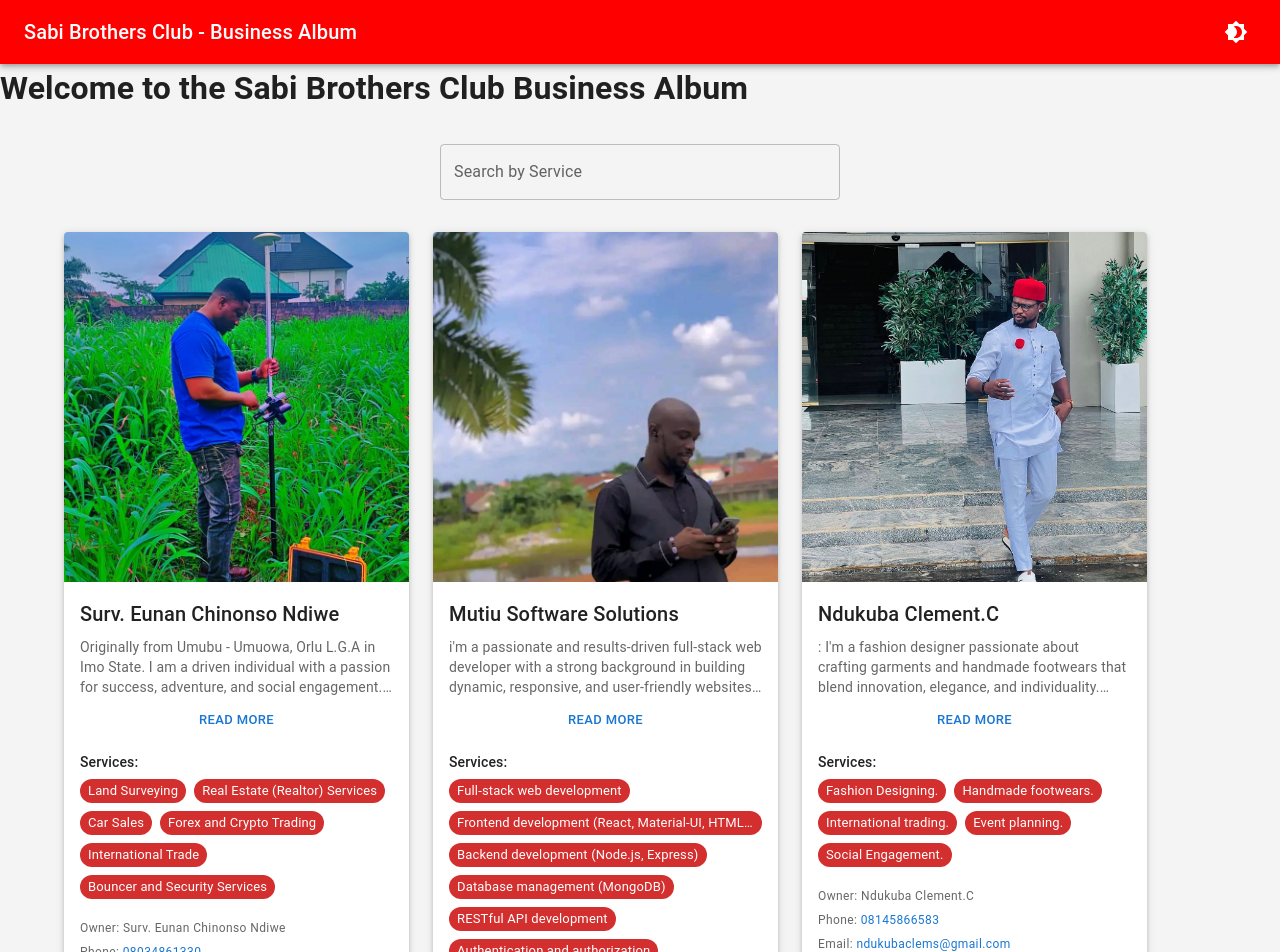
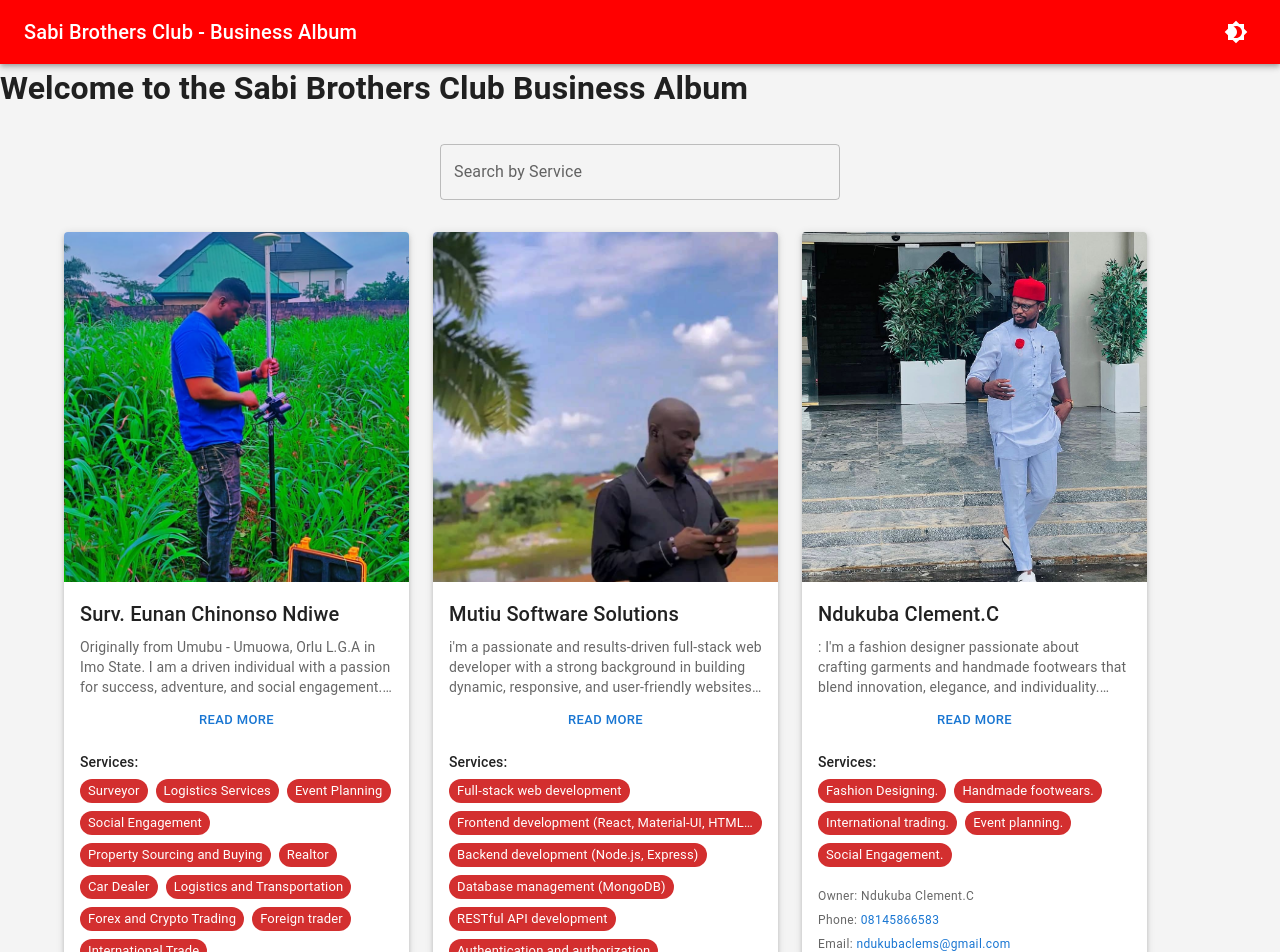
Before and after one commit to mutiu4luv/sabi-brothers-club-business-album, a React (Vite) app: page / in a window 1280 px wide. Shown: the top 952 px of the page. Built offline with nearby package versions, Linux system fonts and the light colour scheme; some icons are missing.

Commit message:
nonso ezege

```diff
--- a/src/component/landingPage/BusinessCard.jsx
+++ b/src/component/landingPage/BusinessCard.jsx
@@ -45,12 +45,18 @@
       owner: "Surv. Eunan Chinonso Ndiwe ",
       image: nonso,
       services: [
-        "Land Surveying",
-        "Real Estate (Realtor) Services",
-        "Car Sales",
+        "Surveyor",
+        "Logistics Services",
+        "Event Planning",
+        "Social Engagement",
+        "Property Sourcing and Buying",
+        "Realtor",
+        "Car Dealer",
+        "Logistics and Transportation",
         "Forex and Crypto Trading",
+        "Foreign trader ",
         "International Trade",
-        "Bouncer and Security Services",
+        "Security (Bouncer) services",
       ],
       phone: "08034861330",
       email: "Smitharmstrong92@gmail.com",
@@ -138,8 +144,8 @@
       id: 5,
       name: "Amaogu David Chibuzor, aka Macdavid Computers(Ezege 1) ",
       description:
-        "I am a passionate and versatile IT consultant with a strong background in both hardware and software support, offering practical solutions to everyday tech challenges. My expertise spans the sales and repair of laptops and essential accessories, ensuring clients get the best value and reliable service.Beyond technology, I am a gifted instrumentalist—proficient in playing the harmonica, konga, and piano. As a tenor singer with a flair for performance, I bring life to any gathering through music and rhythm, often pairing my sound with strategic dance expressions that captivate audiences. As a charismatic Master of Ceremonies (MC), I anchor events such as weddings, birthdays, and memorials with professionalism, humor, and presence ensuring that every moment remains unforgettable. Nicknamed (The Philosopher,) I am deeply curious about life, constantly in pursuit of truth, knowledge, and wisdom. This mindset also fuels my recent journey into the financial world, where I’m a new but enthusiastic learner in forex and cryptocurrency trading.Currently, I am expanding my skills in data analysis, driven by a desire to harness data for insights, storytelling, and decision-making in today's digital economy.Whether it's through technology, art, finance, or thought leadership I bring creativity, depth, and a learner’s spirit to every endeavor.",
-      owner: " Nwauba Kennedy Nnaemeka ",
+        "I am a passionate and versatile IT consultant with a strong background in both hardware and software support, offering practical solutions to everyday tech challenges. My expertise spans the sales and repair of laptops and essential accessories, ensuring clients get the best value and reliable service.Beyond technology, I am a gifted instrumentalist—proficient in playing the harmonica, konga, and piano. As a tenor singer with a flair for performance, I bring life to any gathering through music and rhythm, often pairing my sound with strategic dance expressions that captivate audiences. As a charismatic Master of Ceremonies (MC), I anchor events such as weddings, birthdays, and memorials with professionalism, humor, and presence ensuring that every moment remains unforgettable. Nicknamed (The Philosopher,) I am deeply curious about life, constantly in pursuit of truth, knowledge, and wisdom. This mindset also fuels my recent journey into the financial world, where I’m a new but enthusiastic learner in forex and cryptocurrency trading.Currently, I am expanding my skills in data analysis, driven by a desire to harness data for insights, storytelling, and decision-making in today's digital economy.Whether it's through technology, art, finance, or through leadership I bring creativity, depth, and a learner’s spirit to every endeavor.",
+      owner: " Amaogu David Chibuzor",
       image: ezeke,
       services: [
         "IT consultancy (hardware and software)",
```
